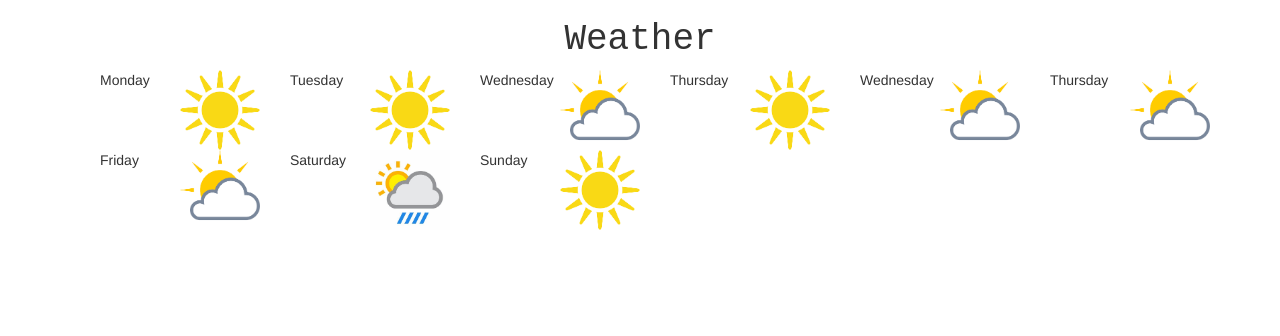
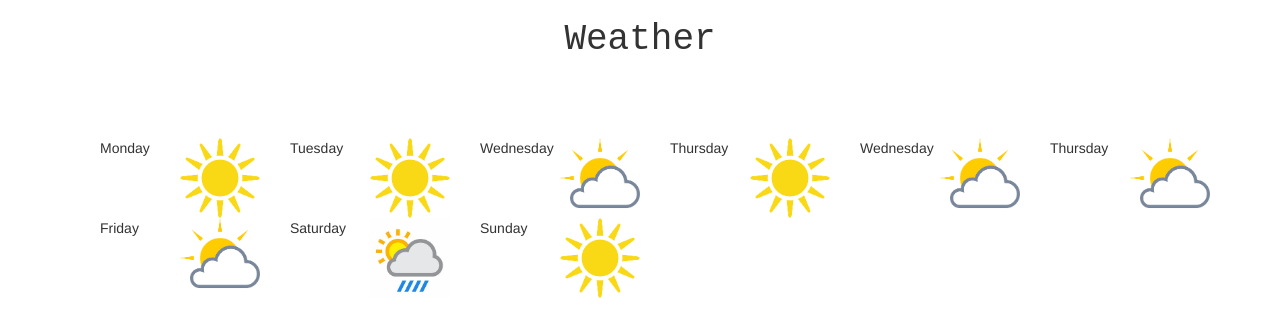
Before and after one commit to TiffanyJan/Weather, a React (Create React App) app: page / in a window 1280 px wide. Shown: the top 336 px of the page. Built offline with nearby package versions, Linux system fonts and the light colour scheme.

Commit message:
amend heading

```diff
--- a/src/App.css
+++ b/src/App.css
@@ -1,5 +1,21 @@
 .heading {
   font-family: "Courier New";
-  font-weight: "bold";
   text-align: center;
 }
+
+h1{
+  margin-top: 20px;
+  margin-bottom: 10px;
+  padding-bottom: 68px;
+}
+.h1, h1 {
+  font-size: 50px;
+}
+
+h1, h1 {
+  font-size: 44px;
+  font-weight: 900;
+  margin-top: 20px;
+  margin-bottom: 10px;
+  padding-bottom: 68px;
+}
```
